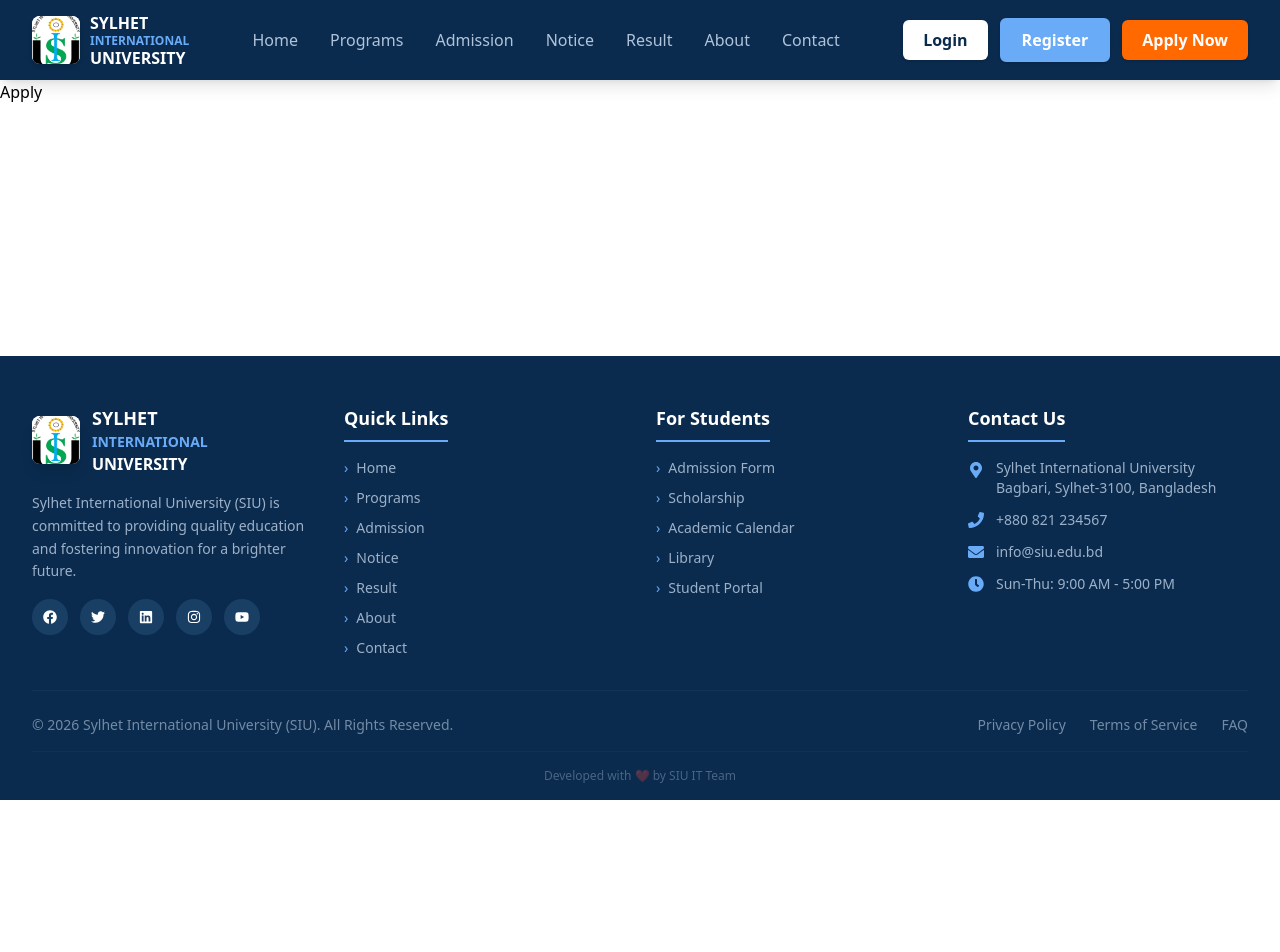
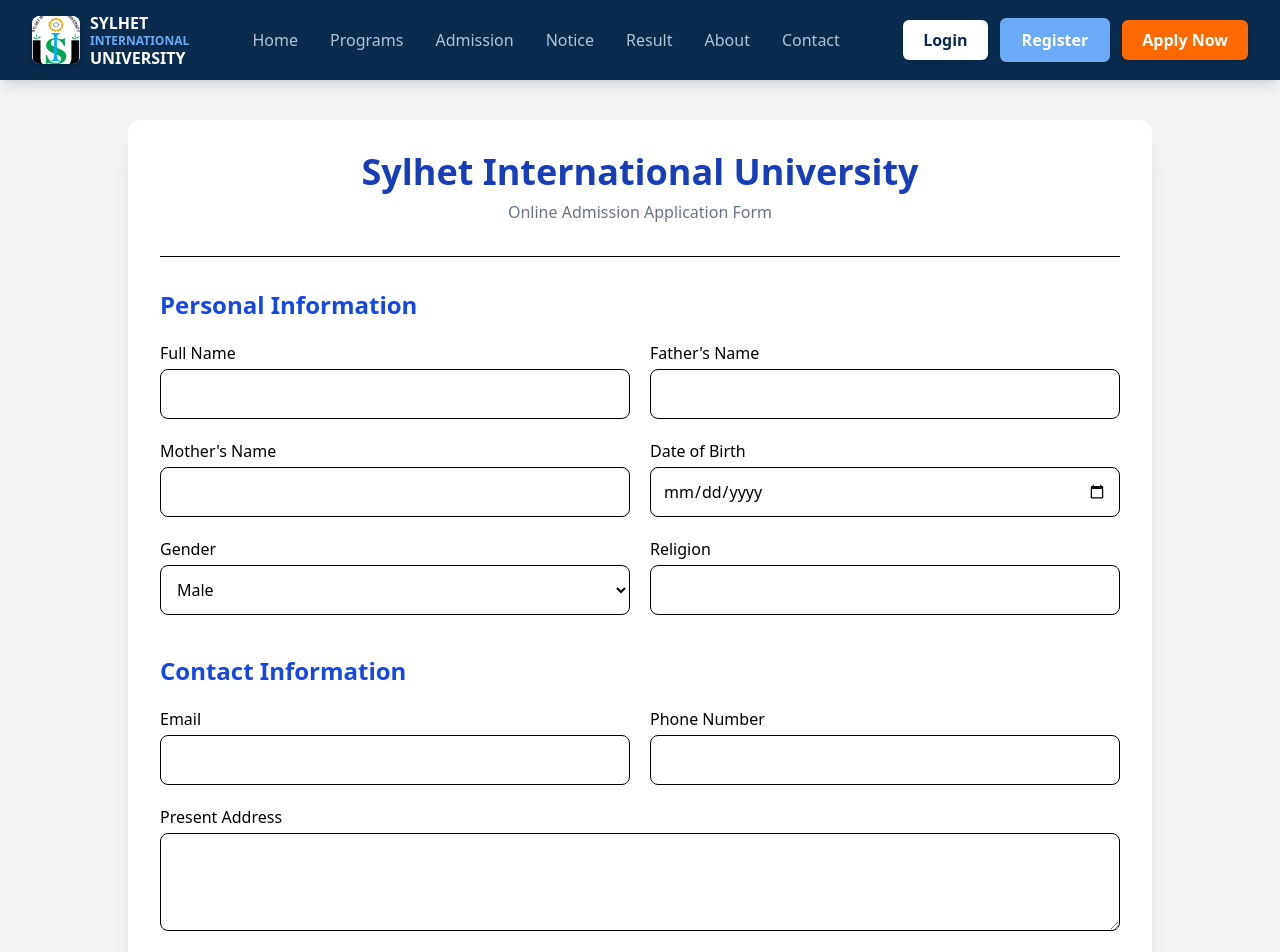
Before and after one commit to developerTamanna/campus-admission, a Next.js app: page /apply in a window 1280 px wide. Shown: the top 952 px of the page. Before the commit the page ends 800 px from the top, so only its background shows below. Built offline with nearby package versions, Linux system fonts and the light colour scheme.

Commit message:
apply form

```diff
--- a/src/app/apply/page.jsx
+++ b/src/app/apply/page.jsx
@@ -1,11 +1,208 @@
-import React from 'react';
+import React from "react";
 
-const page = () => {
+const ApplyPage = () => {
   return (
-    <div>
-      <h1>Apply</h1>
+    <div className="min-h-screen bg-gray-100 py-10">
+      <div className="max-w-5xl mx-auto bg-white shadow-xl rounded-xl p-8">
+
+        <h1 className="text-4xl font-bold text-center text-blue-800">
+          Sylhet International University
+        </h1>
+
+        <p className="text-center text-gray-500 mt-2">
+          Online Admission Application Form
+        </p>
+
+        <hr className="my-8" />
+
+        {/* Personal Information */}
+        <h2 className="text-2xl font-semibold text-blue-700 mb-5">
+          Personal Information
+        </h2>
+
+        <div className="grid md:grid-cols-2 gap-5">
+          <div>
+            <label className="font-medium">Full Name</label>
+            <input
+              type="text"
+              className="w-full border rounded-lg p-3 mt-1"
+            />
+          </div>
+
+          <div>
+            <label className="font-medium">Father's Name</label>
+            <input
+              type="text"
+              className="w-full border rounded-lg p-3 mt-1"
+            />
+          </div>
+
+          <div>
+            <label className="font-medium">Mother's Name</label>
+            <input
+              type="text"
+              className="w-full border rounded-lg p-3 mt-1"
+            />
+          </div>
+
+          <div>
+            <label className="font-medium">Date of Birth</label>
+            <input
+              type="date"
+              className="w-full border rounded-lg p-3 mt-1"
+            />
+          </div>
+
+          <div>
+            <label className="font-medium">Gender</label>
+            <select className="w-full border rounded-lg p-3 mt-1">
+              <option>Male</option>
+              <option>Female</option>
+              <option>Other</option>
+            </select>
+          </div>
+
+          <div>
+            <label className="font-medium">Religion</label>
+            <input
+              type="text"
+              className="w-full border rounded-lg p-3 mt-1"
+            />
+          </div>
+        </div>
+
+        {/* Contact */}
+        <h2 className="text-2xl font-semibold text-blue-700 mt-10 mb-5">
+          Contact Information
+        </h2>
+
+        <div className="grid md:grid-cols-2 gap-5">
+          <div>
+            <label className="font-medium">Email</label>
+            <input
+              type="email"
+              className="w-full border rounded-lg p-3 mt-1"
+            />
+          </div>
+
+          <div>
+            <label className="font-medium">Phone Number</label>
+            <input
+              type="tel"
+              className="w-full border rounded-lg p-3 mt-1"
+            />
+          </div>
+
+          <div className="md:col-span-2">
+            <label className="font-medium">Present Address</label>
+            <textarea
+              rows={3}
+              className="w-full border rounded-lg p-3 mt-1"
+            ></textarea>
+          </div>
+        </div>
+
+        {/* Academic */}
+        <h2 className="text-2xl font-semibold text-blue-700 mt-10 mb-5">
+          Academic Information
+        </h2>
+
+        <div className="grid md:grid-cols-2 gap-5">
+          <div>
+            <label className="font-medium">SSC GPA</label>
+            <input
+              type="text"
+              className="w-full border rounded-lg p-3 mt-1"
+            />
+          </div>
+
+          <div>
+            <label className="font-medium">HSC GPA</label>
+            <input
+              type="text"
+              className="w-full border rounded-lg p-3 mt-1"
+            />
+          </div>
+
+          <div>
+            <label className="font-medium">Board</label>
+            <input
+              type="text"
+              className="w-full border rounded-lg p-3 mt-1"
+            />
+          </div>
+
+          <div>
+            <label className="font-medium">Passing Year</label>
+            <input
+              type="number"
+              className="w-full border rounded-lg p-3 mt-1"
+            />
+          </div>
+        </div>
+
+        {/* Program */}
+        <h2 className="text-2xl font-semibold text-blue-700 mt-10 mb-5">
+          Program Selection
+        </h2>
+
+        <div className="grid md:grid-cols-2 gap-5">
+          <div>
+            <label className="font-medium">Faculty</label>
+            <select className="w-full border rounded-lg p-3 mt-1">
+              <option>Select Faculty</option>
+              <option>Engineering</option>
+              <option>Business</option>
+              <option>Arts & Social Science</option>
+            </select>
+          </div>
+
+          <div>
+            <label className="font-medium">Department</label>
+            <select className="w-full border rounded-lg p-3 mt-1">
+              <option>Select Department</option>
+              <option>CSE</option>
+              <option>EEE</option>
+              <option>BBA</option>
+              <option>English</option>
+            </select>
+          </div>
+        </div>
+
+        {/* Upload */}
+        <h2 className="text-2xl font-semibold text-blue-700 mt-10 mb-5">
+          Upload Documents
+        </h2>
+
+        <div className="grid md:grid-cols-2 gap-5">
+          <div>
+            <label className="font-medium">Passport Size Photo</label>
+            <input type="file" className="w-full mt-2" />
+          </div>
+
+          <div>
+            <label className="font-medium">SSC Certificate</label>
+            <input type="file" className="w-full mt-2" />
+          </div>
+
+          <div>
+            <label className="font-medium">HSC Certificate</label>
+            <input type="file" className="w-full mt-2" />
+          </div>
+
+          <div>
+            <label className="font-medium">NID / Birth Certificate</label>
+            <input type="file" className="w-full mt-2" />
+          </div>
+        </div>
+
+        <button className="w-full mt-10 bg-blue-700 hover:bg-blue-800 text-white py-4 rounded-lg text-lg font-semibold transition">
+          Submit Application
+        </button>
+
+      </div>
     </div>
   );
 };
 
-export default page;
+export default ApplyPage;
```
